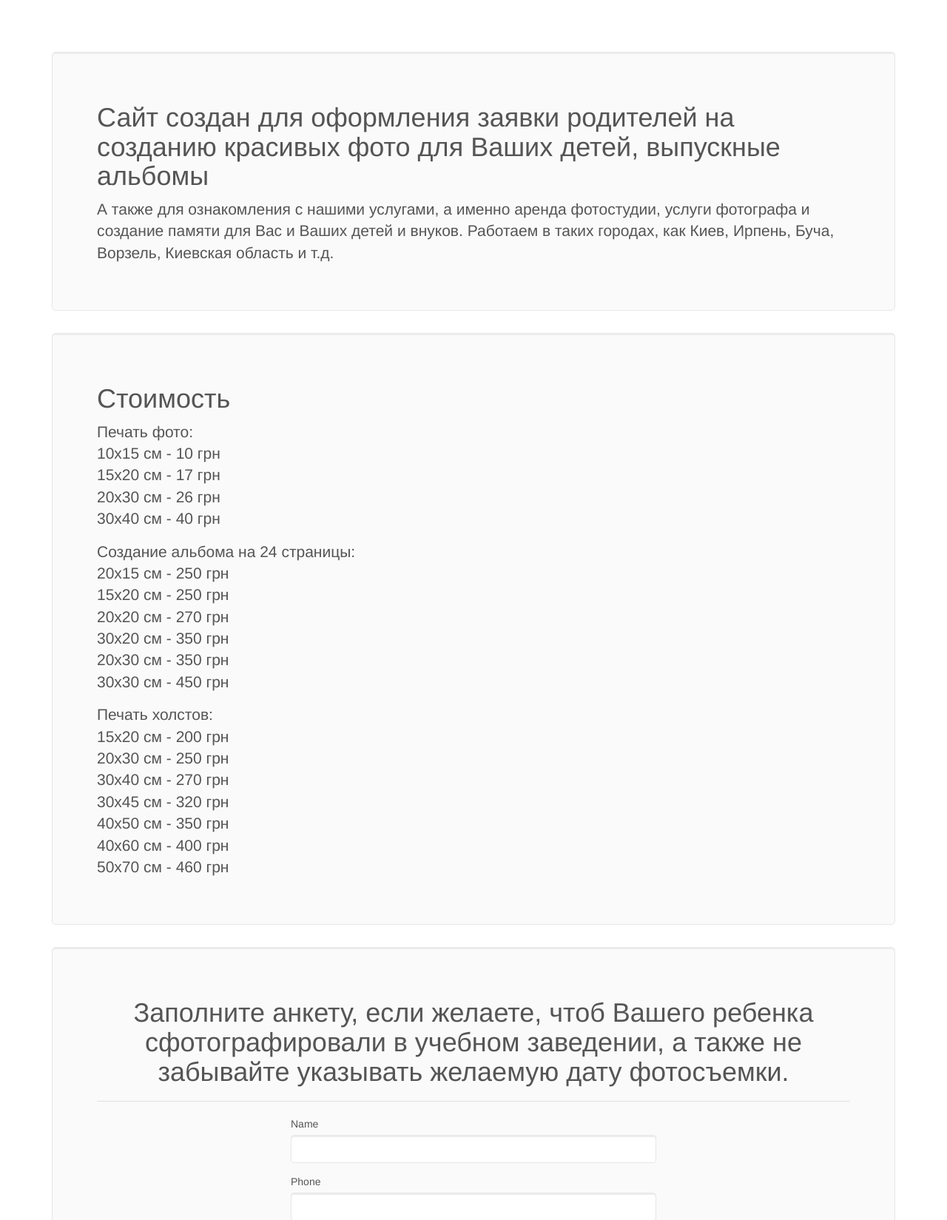
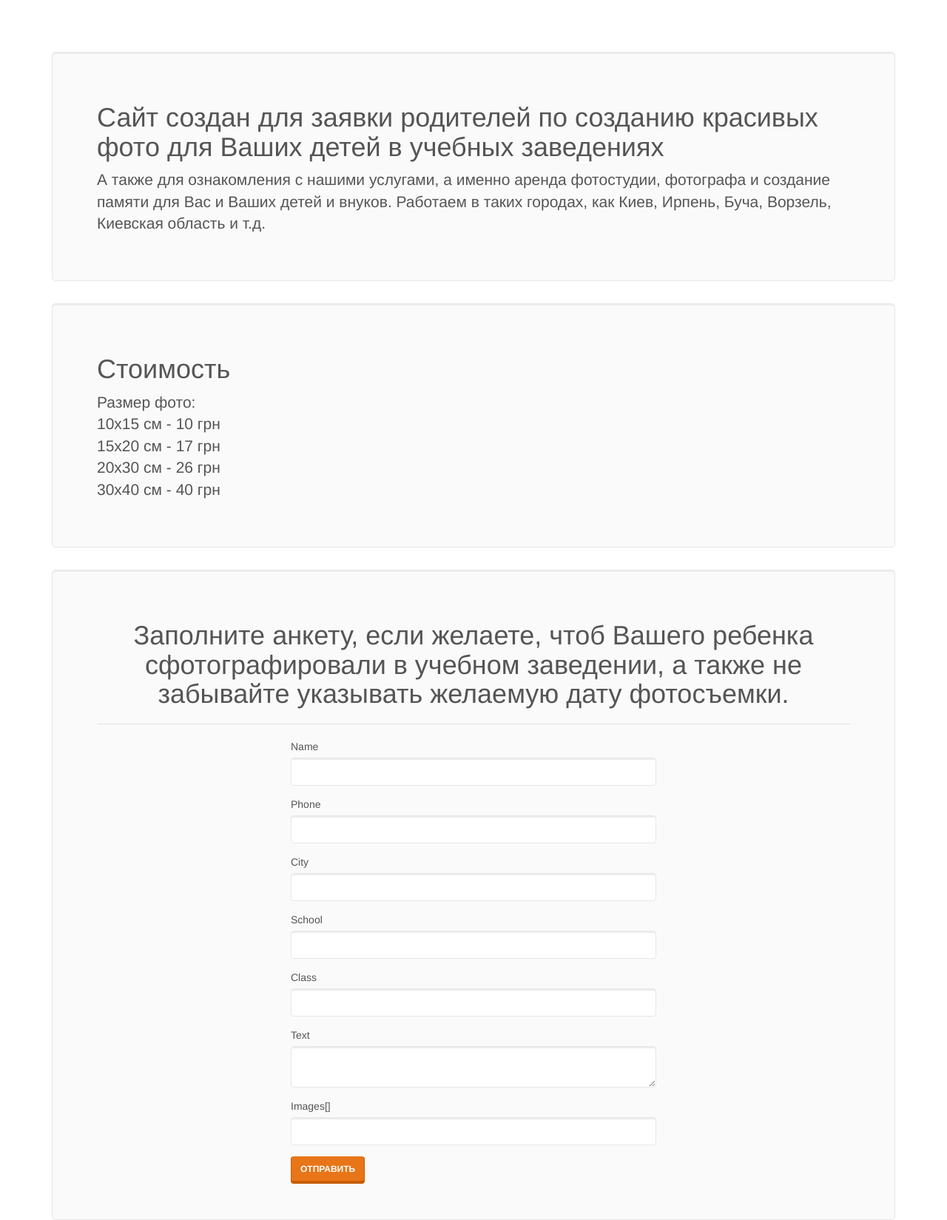
Before and after one commit to CyanoFresh/PhotoSchool, a Yii app: template views/site/index.php in a window 1280 px wide. Shown: the top 1649 px of the page at 74% size. Run offline with PHP 8.4 and a stand-in for Yii, Linux system fonts and the light colour scheme; the template is opened without the code that fills it, so the values that code supplies are empty; form fields are guessed from the names that the template uses; some libraries are stand-ins or nearby versions.

Commit message:
Revert "Aliko"
This reverts commit 0ff083182af149d3d7fa17d4b8a122f02ca3cfab.

```diff
--- a/config/db-local.php
+++ b/config/db-local.php
@@ -3,5 +3,5 @@
 return [
     'dsn' => 'mysql:host=127.0.0.1;dbname=photoschool',
     'username' => 'root',
-    'password' => 'solomaha21',
+    'password' => '',
 ];
--- a/views/site/index.php
+++ b/views/site/index.php
@@ -12,9 +12,9 @@ $this->title = 'Главная';
 <div class="site-index">
 
     <div class="jumbotron">
-        <h1>Сайт создан для оформления заявки родителей на созданию красивых фото для Ваших детей, выпускные альбомы</h1>
+        <h1>Сайт создан для заявки родителей по созданию красивых фото для Ваших детей в учебных заведениях</h1>
 
-        <p class="lead">А также для ознакомления с нашими услугами, а именно аренда фотостудии, услуги фотографа и создание
+        <p class="lead">А также для ознакомления с нашими услугами, а именно аренда фотостудии, фотографа и создание
             памяти для Вас и Ваших детей и внуков. Работаем в таких городах, как Киев, Ирпень, Буча, Ворзель, Киевская
             область и т.д.</p>
     </div>
@@ -22,28 +22,11 @@ $this->title = 'Главная';
     <div class="jumbotron">
         <h1>Стоимость</h1>
 
-        <p class="lead">Печать фото:</br>
+        <p class="lead">Размер фото:</br>
             10х15 см - 10 грн</br>
             15х20 см - 17 грн</br>
             20х30 см - 26 грн</br>
             30х40 см - 40 грн</br>
-        </p>
-		<p class="lead">Создание альбома на 24 страницы:</br>
-            20х15 см - 250 грн</br>
-			15х20 см - 250 грн</br>
-			20х20 см - 270 грн</br>
-            30х20 см - 350 грн</br>
-			20х30 см - 350 грн</br>
-            30х30 см - 450 грн</br>
-        </p>
-		<p class="lead">Печать холстов:</br>
-            15x20 см - 200 грн</br>
-			20x30 см - 250 грн</br>
-			30x40 см - 270 грн</br>
-            30x45 см - 320 грн</br>
-			40x50 см - 350 грн</br>
-            40х60 см - 400 грн</br>
-			50х70 см - 460 грн</br>
         </p>
     </div>
 
--- a/views/site/success.php
+++ b/views/site/success.php
@@ -7,7 +7,7 @@ $this->title = 'Вы успешно заполнили анкету';
 ?>
 <div class="site-success">
     <div class="alert alert-success">
-        Вы успешно заполнили анкету. Мы с Вами свяжемся
+        Вы успешно заполнили анкету. Мы с вами свяжемся
     </div>
 
     <a href="<?= \yii\helpers\Url::to('') ?>" class="btn btn-lg btn-primary">
```
Also changed, not shown: 1 other file.
